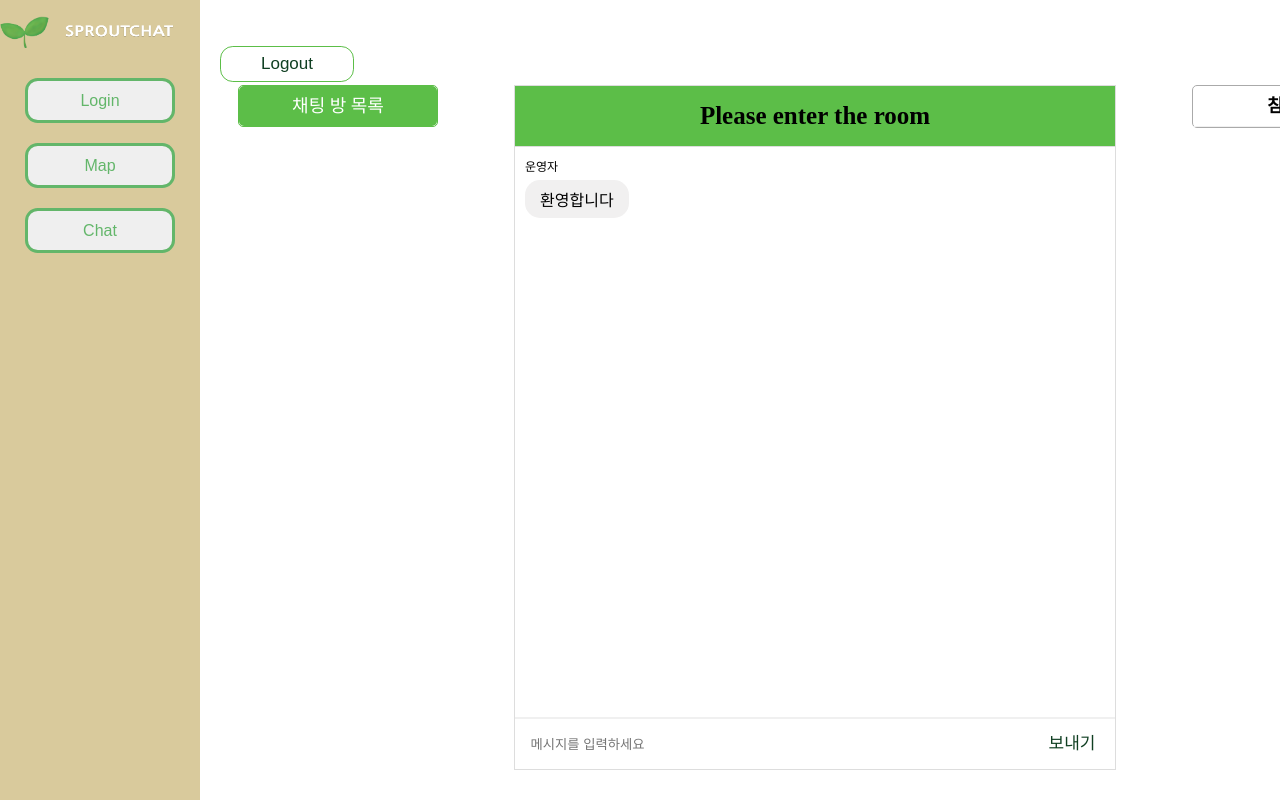
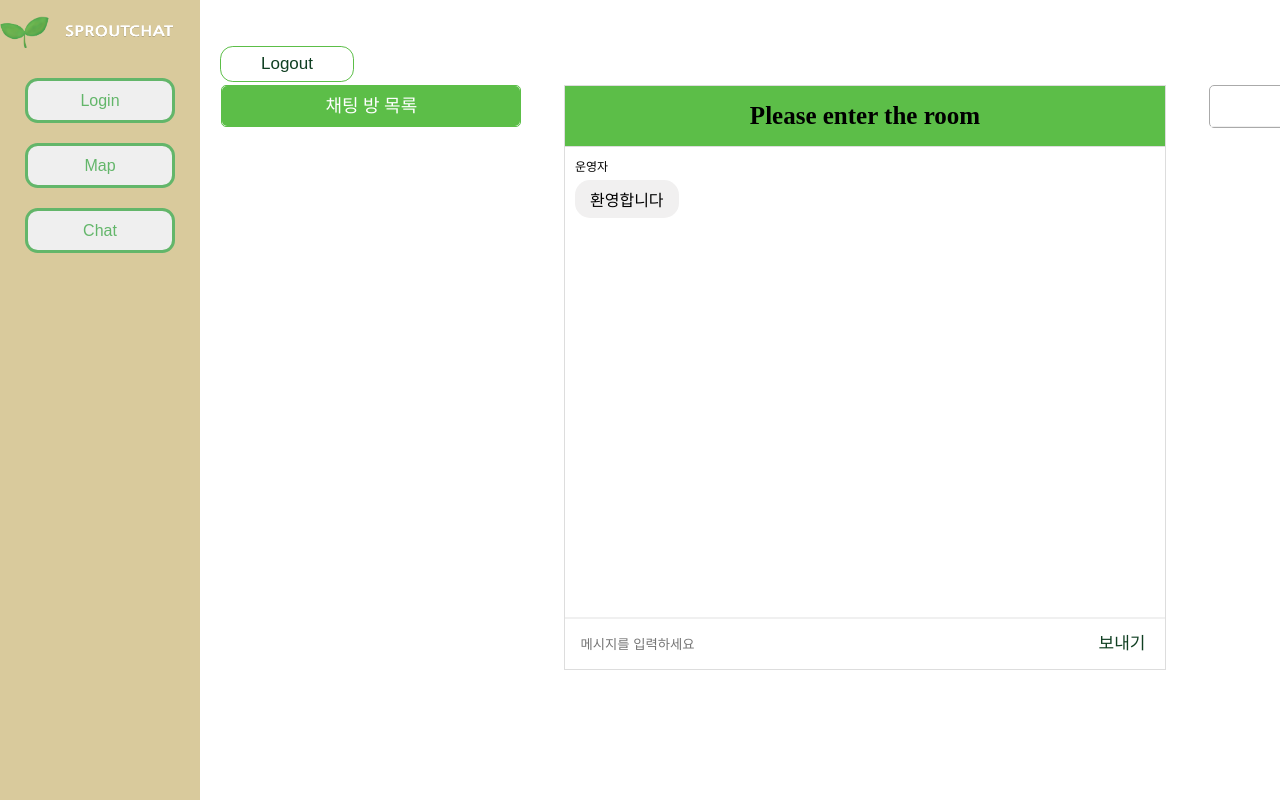
Before and after one commit to sn-spotchat/sproutchat, a React (Create React App) app: page /chat in a window 1280 px wide. Built offline with nearby package versions, Linux system fonts and the light colour scheme.

Commit message:
Modify css file

```diff
--- a/src/chat/styles.css
+++ b/src/chat/styles.css
@@ -85,7 +85,7 @@ nav{
 }
 
 #roomWrap {
-  width: 200px;
+  width: 300px;
 }
 
 #roomList {
@@ -147,7 +147,7 @@ nav{
 }
 
 #chatLog {
-  height: 550px;
+  height: 450px;
   overflow-y: auto;
   padding: 10px;
 }
```
